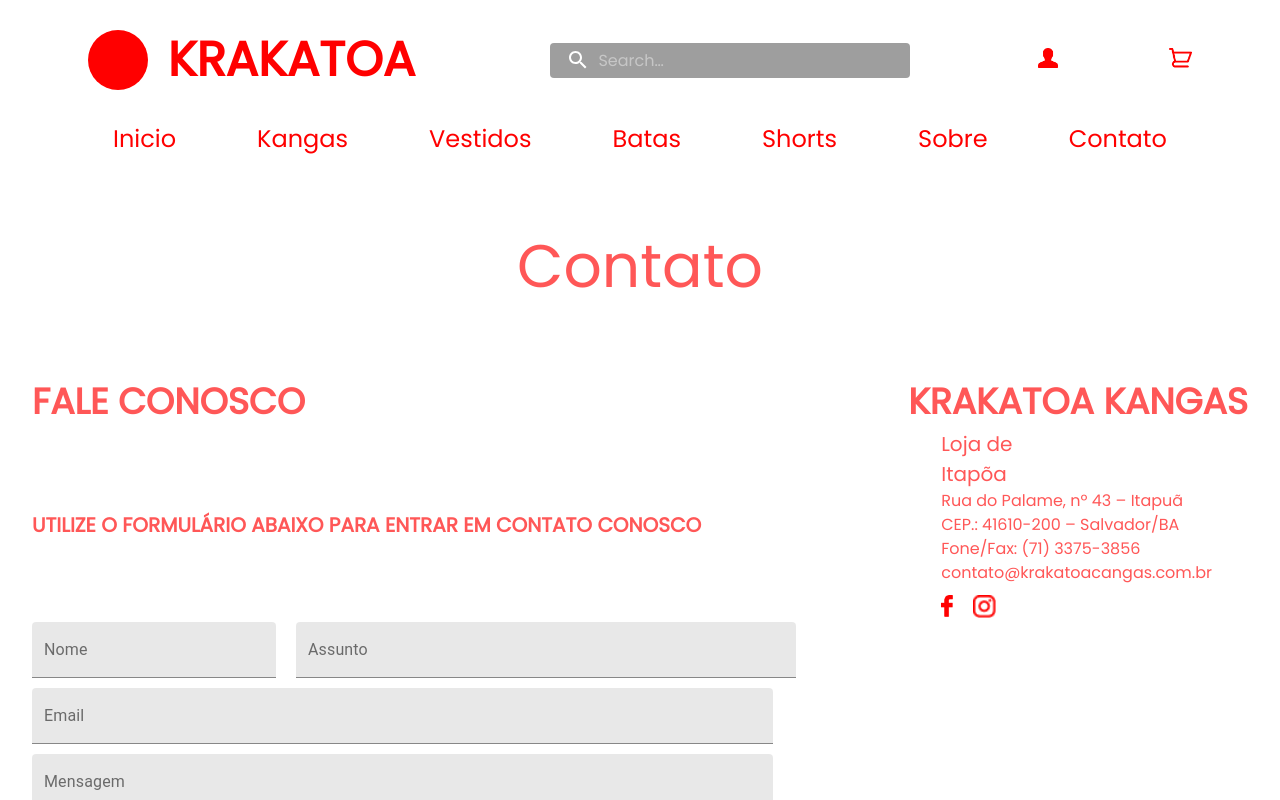
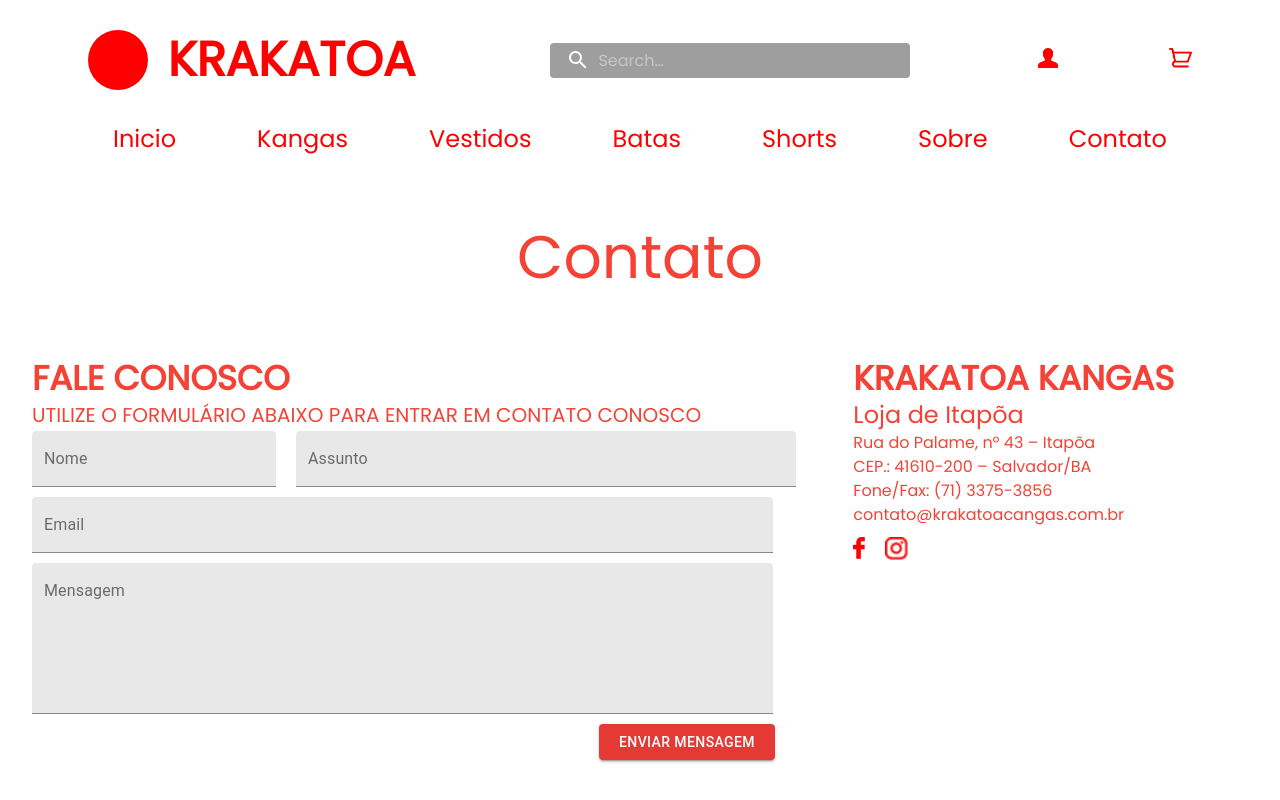
Before and after one commit to ElvisSerafim/Krakatoa-Ecommerce, a React (Create React App) app in the folder KrakatoaFront/: page /contato in a window 1280 px wide. Shown: the top 800 px of the page. Built offline with nearby package versions, Linux system fonts and the light colour scheme.

Commit message:
Pagina de Sobre e Contato

```diff
--- a/KrakatoaFront/src/pages/Contato.jsx
+++ b/KrakatoaFront/src/pages/Contato.jsx
@@ -3,8 +3,6 @@
 
 import React, { PureComponent } from 'react';
 import { Container, Grid, Typography, TextField } from '@material-ui/core/';
-import red from '@material-ui/core/colors/red';
-import { createMuiTheme, MuiThemeProvider, makeStyles } from '@material-ui/core/styles';
 import Navbar from '../components/Nav';
 import Topo from '../components/Topo';
 import ContatoComp from '../components/Contato';
@@ -14,65 +12,6 @@
 import insta from '../img/insta.png';
 
 const styles = {
-  title: {
-    fontSize: '3.75em',
-    textAlign: 'center',
-    margin: '64px',
-    color: '#FF5757',
-  },
-  default: {
-    fontSize: '2.25em',
-    fontWeight: '1000',
-    color: '#FF5757',
-  },
-  name: {
-    backgroundColor: 'gray',
-    color: '#FF5757',
-    width: '30%',
-    height: '50px',
-  },
-  subtitle: {
-    fontSize: '1.25em',
-    fontWeight: '1000',
-    color: '#FF5757',
-  },
-  itapoa: {
-    fontSize: '1.25em',
-    color: '#FF5757',
-    marginRight: 190,
-  },
-  paragrafo: {
-    flexDirection: 'column',
-    display: 'flex',
-    flex: 1,
-    fontSize: '1.25em',
-    color: '#FF5757',
-    fontWeight: '1000',
-  },
-  componentes: {
-    display: 'flex',
-    flex: 1,
-    flexDirection: 'column',
-  },
-  description: {
-    display: 'flex',
-    flex: 1,
-    flexDirection: 'column',
-    marginLeft: 240,
-  },
-  rowGenerico: {
-    display: 'flex',
-    flex: 1,
-    flexDirection: 'row',
-    alignItems: 'center',
-    justifyContent: 'space-between',
-  },
-  colunaGenerica: {
-    display: 'flex',
-    flex: 1,
-    flexDirection: 'column',
-    marginTop: 10,
-  },
   social: {
     display: 'flex',
     flex: 1,
@@ -89,41 +28,53 @@
         <Container maxWidth="lg">
           <Topo />
           <Navbar />
-          <section>
-            <Typography style={styles.title}>Contato</Typography>
-          </section>
-          <div style={styles.colunaGenerico}>
-            <div style={styles.rowGenerico}>
-              <Typography style={styles.default}>FALE CONOSCO</Typography>
-              <Typography style={styles.default}>KRAKATOA KANGAS</Typography>
-            </div>
-            <div style={styles.rowGenerico}>
-              <Typography style={styles.subtitle}>
+          <Typography variant="h2" color="primary">
+            Contato
+          </Typography>
+          <Grid container spacing={2} diretion="row" justify="flex-start">
+            <Grid item Lg={8} md={8}>
+              <Typography variant="h4" color="primary">
+                FALE CONOSCO
+              </Typography>
+              <Typography variant="h6" color="primary">
                 UTILIZE O FORMULÁRIO ABAIXO PARA ENTRAR EM CONTATO CONOSCO
               </Typography>
-              <div style={styles.description}>
-                <Typography style={styles.itapoa}>Loja de Itapõa</Typography>
-                <div style={styles.paragrafo}>
-                  <Typography>Rua do Palame, nº 43 – Itapuã </Typography>
-                  <Typography>CEP.: 41610-200 – Salvador/BA</Typography>
-                  <Typography>Fone/Fax: (71) 3375-3856</Typography>
-                  <Typography>contato@krakatoacangas.com.br</Typography>
+              <ContatoComp />
+            </Grid>
+            <Grid item Lg={4} md={4}>
+              <Typography variant="h4" color="primary">
+                KRAKATOA KANGAS
+              </Typography>
+              <div>
+                <Typography variant="h5" color="primary">
+                  Loja de Itapõa
+                </Typography>
+                <div>
+                  <Typography variant="body1" color="primary">
+                    Rua do Palame, nº 43 – Itapõa
+                  </Typography>
+                  <Typography variant="body1" color="primary">
+                    CEP.: 41610-200 – Salvador/BA
+                  </Typography>
+                  <Typography variant="body1" color="primary">
+                    Fone/Fax: (71) 3375-3856
+                  </Typography>
+                  <Typography variant="body1" color="primary">
+                    contato@krakatoacangas.com.br
+                  </Typography>
                 </div>
                 <div style={styles.social}>
                   <a href="#">
-                    <img src={fb} style={{ width: '12px' }}></img>
+                    <img src={fb} style={{ width: '12px' }} />
                   </a>
-                  <div style={{ backgroundColor: 'white', width: 20 }}></div>
+                  <div style={{ backgroundColor: 'white', width: 20 }} />
                   <a href="#">
-                    <img src={insta} style={{ width: '23px' }}></img>
+                    <img src={insta} style={{ width: '23px' }} />
                   </a>
                 </div>
               </div>
-            </div>
-          </div>
-          <div style={styles.componentes}>
-            <ContatoComp />
-          </div>
+            </Grid>
+          </Grid>
         </Container>
         <FooterComp />
       </>
--- a/KrakatoaFront/src/pages/Sobre.jsx
+++ b/KrakatoaFront/src/pages/Sobre.jsx
@@ -2,59 +2,19 @@
  */
 
 import React, { PureComponent } from 'react';
-import { Container, Grid, Typography } from '@material-ui/core/';
+import { Container, Typography } from '@material-ui/core/';
 import Navbar from '../components/Nav';
 import Topo from '../components/Topo';
 import SobreCompomente from '../components/Sobre';
 import Footer from '../components/Footer';
 
 const styles = {
-  title: {
-    fontSize: '3.75em',
-    textAlign: 'center',
-    margin: '64px',
-    color: '#FF5757',
-  },
-  krakatoa: {
-    fontSize: '3.25em',
-    fontWeight: '1000',
-    fontStyle: 'italic',
-    color: '#FF5757',
-  },
-  h3: {
-    fontSize: '1.5em',
-    marginTop: '0px',
-  },
-  subtitle: {
-    fontSize: '1.5em',
-    color: '#FF5757',
-    marginTop: '0px',
-  },
   story: {
-    fontSize: '1.5em',
     color: 'white',
     marginTop: '20px',
-    marginBottom: '64px',
     backgroundColor: 'gray',
-    paddingTop: '36px',
-    paddingLeft: '30px',
-    paddingRight: '30px',
-    paddingBottom: '36px',
-    borderRadius: 19,
-  },
-  lojaFisica: {
-    fontSize: '3.25em',
-    color: '#FF5757',
-    fontWeight: '1000',
-    fontStyle: 'italic',
-    marginTop: 'px',
-  },
-  map: {
-    fontSize: '3.25em',
-    color: '#FF5757',
-    fontWeight: '1000',
-    fontStyle: 'italic',
-    marginTop: '64px',
+    padding: '2em 1.75em',
+    borderRadius: 10,
   },
   showmap: {
     marginTop: '65px',
@@ -71,11 +31,10 @@
         <Container maxWidth="lg">
           <Topo />
           <Navbar />
-          <Typography style={styles.title}>Sobre</Typography>
+          <Typography variant="h2" color="primary">Sobre</Typography>
           <section>
-            <Typography style={styles.krakatoa} color="primary">KRAKATOA</Typography>
+            <Typography variant="h3" color="primary">KRAKATOA</Typography>
             <Typography
-              style={styles.h3}
               variant="h5"
               color="primary"
             >
@@ -91,10 +50,10 @@
               e exclusivas.
             </Typography>
           </section>
-          <Typography style={styles.lojaFisica}>LOJAS FÍSICAS</Typography>
+          <Typography variant="h3" color="primary">LOJAS FÍSICAS</Typography>
           <SobreCompomente />
           <section>
-            <Typography style={styles.map}>Mapa</Typography>
+            <Typography variant="h3" color="primary">Mapa</Typography>
             <iframe
               style={styles.showmap}
               src="https://www.google.com/maps/embed?pb=!1m14!1m8!1m3!1d289.00561859633353!2d-38.368623842546945!3d-12.947479138519634!3m2!1i1024!2i768!4f13.1!3m3!1m2!1s0x0%3A0xc7930f5df7de9567!2sKRAKATOA%20COM%20DE%20ROUPAS%20LTDA!5e0!3m2!1spt-BR!2sbr!4v1588209418337!5m2!1spt-BR!2sbr"
--- a/KrakatoaFront/src/themes.jsx
+++ b/KrakatoaFront/src/themes.jsx
@@ -1,13 +1,33 @@
 import { createMuiTheme } from '@material-ui/core/styles';
 import { red, grey } from '@material-ui/core/colors';
 
-export default createMuiTheme({
-  typography: {
-    fontFamily: "'Poppins', sans-serif",
-  },
-  h3: {},
+const theme = createMuiTheme({
   palette: {
     primary: red,
     secondary: grey,
   },
+  typography: {
+    fontFamily: "'Poppins', sans-serif",
+    h5: {
+      fontSize: '1.5em',
+      marginTop: '0px',
+    },
+    h2: {
+      fontWeight: 400,
+      margin: '64px',
+      textAlign: 'center',
+    },
+    h3: {
+      fontSize: '3.25em',
+      fontWeight: '1000',
+      fontStyle: 'italic',
+      marginTop: 64,
+    },
+    h4: {
+      fontWeight: 700,
+    },
+    body1: {
+    },
+  },
 });
+export default theme;
```
Also changed, not shown: KrakatoaFront/src/img/021-facebook.svg (added), KrakatoaFront/src/img/025-instagram.svg (added).
